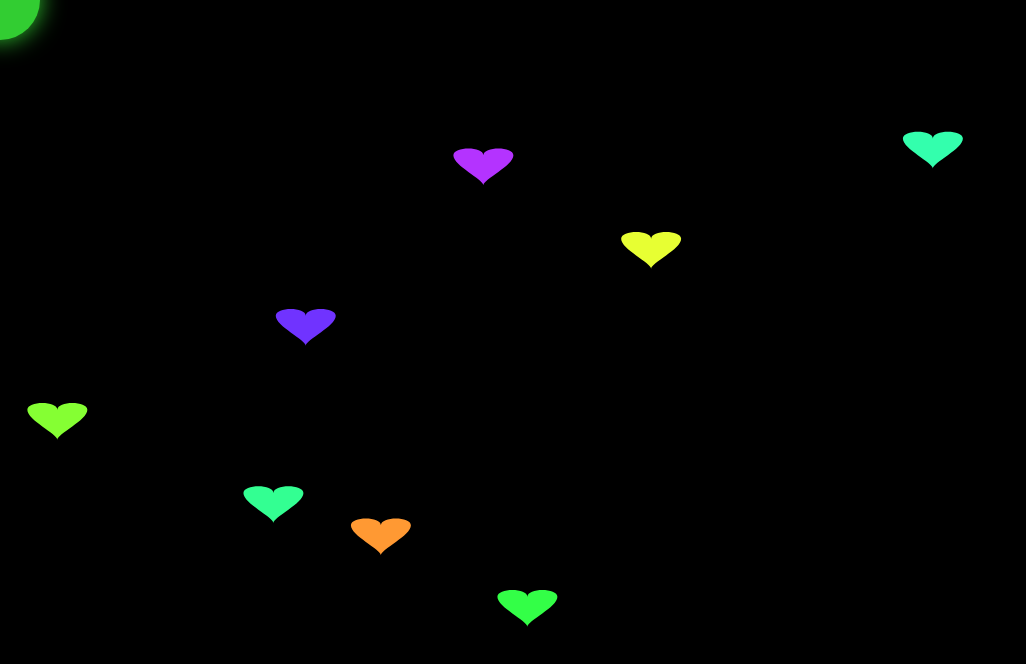
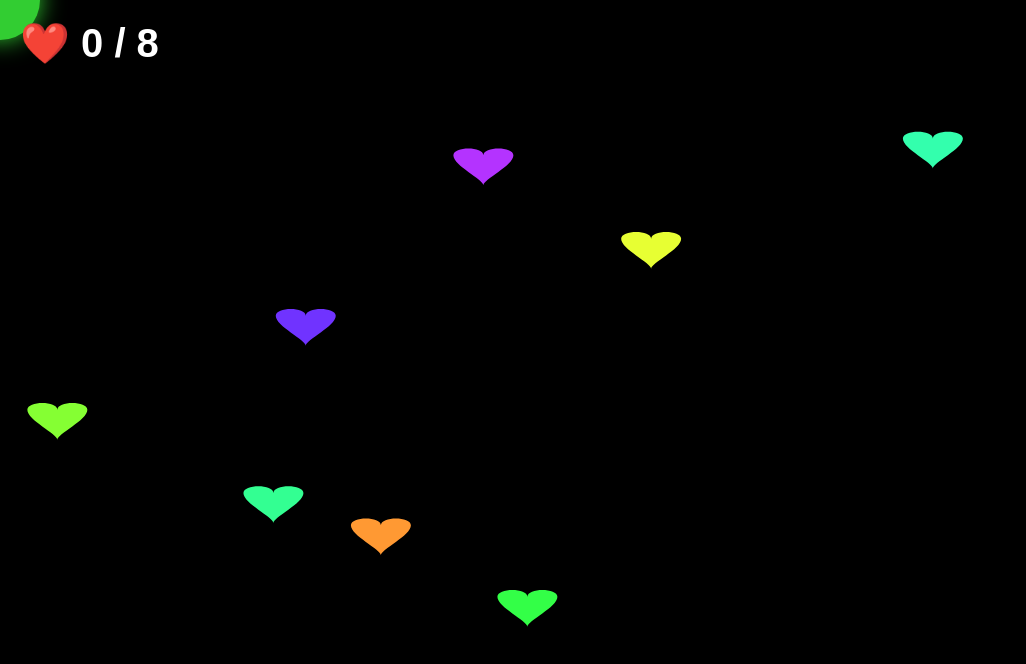
Before and after one commit to captainshar/heart-collector, a plain HTML site: page index.html in a window 1280 px wide. Both pictures are taken after a click on the element "Tap to Start". Shown: the whole page, without its empty margins (0-1026 px from the left). Drawn offline with Linux system fonts and the light colour scheme.

Commit message:
Add score

```diff
--- a/index.html
+++ b/index.html
@@ -4,7 +4,9 @@
     <meta charset="UTF-8">
     <meta name="viewport" content="width=device-width, initial-scale=1.0, maximum-scale=1.0, user-scalable=no">
     <title>Heart Collector</title>
+
     <link rel="apple-touch-icon" href="https://em-content.zobj.net/source/apple/354/red-heart_2764-fe0f.png">
+
     <style>
         body {
             margin: 0;
@@ -31,11 +33,10 @@
             flex-direction: column;
             align-items: center;
             justify-content: center;
-            pointer-events: none; /* Let touches pass through to game by default */
+            pointer-events: none;
             z-index: 10;
         }
 
-        /* Shows when game is won or waiting to start */
         .active-ui {
             pointer-events: auto;
             background-color: rgba(0,0,0,0.7);
@@ -66,13 +67,27 @@
             background-color: #eee;
         }
 
-        /* Helper to hide things */
         .hidden {
             display: none !important;
+        }
+
+        /* NEW: Score Board */
+        #score-board {
+            position: absolute;
+            top: 20px;
+            left: 20px;
+            color: white;
+            font-size: 2.5rem;
+            font-weight: bold;
+            z-index: 5;
+            pointer-events: none;
+            text-shadow: 2px 2px 0 #000;
         }
     </style>
 </head>
 <body>
+
+    <div id="score-board">❤️ 0 / 8</div>
 
     <div id="start-screen" class="overlay active-ui">
         <div class="message" style="color: white;">Ready?</div>
@@ -95,6 +110,7 @@
     const winScreen = document.getElementById('win-screen');
     const startBtn = document.getElementById('start-btn');
     const restartBtn = document.getElementById('restart-btn');
+    const scoreBoard = document.getElementById('score-board');
 
     // Audio Context
     let audioCtx = null;
@@ -105,10 +121,11 @@
     let targets = [];
     let particles = [];
     let gameRunning = false;
+    let score = 0;
 
     // Config
     const TARGET_COUNT = 8;
-    const TARGET_SIZE = 30; // Roughly the radius size for hit detection
+    const TARGET_SIZE = 30;
 
     // --- Audio System ---
     function initAudio() {
@@ -129,7 +146,7 @@
         gainNode.connect(audioCtx.destination);
         osc.type = 'sine';
         osc.frequency.setValueAtTime(1000, audioCtx.currentTime);
-        osc.frequency.exponentialRampToValueAtTime(1500, audioCtx.currentTime + 0.1); // Upward chirp
+        osc.frequency.exponentialRampToValueAtTime(1500, audioCtx.currentTime + 0.1);
         gainNode.gain.setValueAtTime(0.2, audioCtx.currentTime);
         gainNode.gain.exponentialRampToValueAtTime(0.001, audioCtx.currentTime + 0.3);
         osc.start();
@@ -138,7 +155,7 @@
 
     function playWinSound() {
         if (!audioCtx) return;
-        [440, 554, 659, 880].forEach((freq, i) => { // A Major chord
+        [440, 554, 659, 880].forEach((freq, i) => {
             setTimeout(() => {
                 const osc = audioCtx.createOscillator();
                 const gain = audioCtx.createGain();
@@ -158,11 +175,9 @@
     function drawHeart(ctx, x, y, size, color) {
         ctx.fillStyle = color;
         ctx.beginPath();
-        // Save context to translate to x,y so we draw centered
         ctx.save();
-        ctx.translate(x, y - size/4); // Shift slightly up so visual center matches math center
+        ctx.translate(x, y - size/4);
 
-        // Heart path logic
         const topCurveHeight = size * 0.3;
         ctx.moveTo(0, topCurveHeight);
         ctx.bezierCurveTo(0, 0, -size, 0, -size, topCurveHeight);
@@ -186,21 +201,22 @@
         }
     }
 
+    function updateScoreDisplay() {
+        scoreBoard.textContent = `❤️ ${score} / ${TARGET_COUNT}`;
+    }
+
     function initGame() {
         targets = [];
         particles = [];
+        score = 0; // Reset Score
+        updateScoreDisplay();
 
-        // Generate Rainbow Hearts
         for (let i = 0; i < TARGET_COUNT; i++) {
             const x = Math.random() * (width - 100) + 50;
             const y = Math.random() * (height - 100) + 50;
-
-            // Random Rainbow Color (HSL)
-            // Hue 0-360, Saturation 100%, Lightness 60%
             const hue = Math.floor(Math.random() * 360);
             const color = `hsl(${hue}, 100%, 60%)`;
 
-            // Keep away from center start
             if (Math.hypot(x - width/2, y - height/2) > 150) {
                 targets.push({ x: x, y: y, size: TARGET_SIZE, color: color, active: true });
             } else {
@@ -218,8 +234,6 @@
         playWinSound();
         winScreen.classList.remove('hidden');
         winScreen.classList.add('active-ui');
-
-        // Celebration particles
         createExplosion(width/2, height/2, '#FF0000');
         createExplosion(width/2 - 50, height/2, '#FFFF00');
         createExplosion(width/2 + 50, height/2, '#0000FF');
@@ -232,7 +246,6 @@
         player.y = y;
     }
 
-    // Start Button
     startBtn.addEventListener('click', () => {
         initAudio();
         startScreen.classList.add('hidden');
@@ -247,21 +260,18 @@
         initGame();
     });
 
-    // Restart Button
     restartBtn.addEventListener('click', initGame);
     restartBtn.addEventListener('touchstart', (e) => {
         e.preventDefault();
         initGame();
     });
 
-    // Movement
     window.addEventListener('mousemove', e => updatePlayerPos(e.clientX, e.clientY));
     window.addEventListener('touchmove', e => {
         e.preventDefault();
         updatePlayerPos(e.touches[0].clientX, e.touches[0].clientY);
     }, { passive: false });
 
-    // Catch-all touch start for gameplay
     window.addEventListener('touchstart', e => {
         if(gameRunning) {
              updatePlayerPos(e.touches[0].clientX, e.touches[0].clientY);
@@ -289,7 +299,6 @@
 
         let activeTargets = 0;
 
-        // Draw Player
         if(gameRunning) {
             ctx.beginPath();
             ctx.arc(player.x, player.y, player.radius, 0, Math.PI * 2);
@@ -300,28 +309,24 @@
             ctx.shadowBlur = 0;
         }
 
-        // Draw Targets (Hearts)
         targets.forEach(target => {
             if (target.active) {
                 activeTargets++;
-
-                // Draw Heart Shape
                 drawHeart(ctx, target.x, target.y, target.size, target.color);
 
-                // Collision Detection
-                // We use simple circle distance logic for the "hitbox" of the heart
                 if (gameRunning) {
                     const dist = Math.hypot(player.x - target.x, player.y - target.y);
                     if (dist < player.radius + target.size) {
                         target.active = false;
-                        createExplosion(target.x, target.y, target.color); // Particles match heart color
+                        score++; // Increment Score
+                        updateScoreDisplay(); // Update UI
+                        createExplosion(target.x, target.y, target.color);
                         playDing();
                     }
                 }
             }
         });
 
-        // Draw Particles
         particles.forEach((p, index) => {
             p.x += p.vx;
             p.y += p.vy;
@@ -338,7 +343,6 @@
             }
         });
 
-        // Win Check
         if (gameRunning && activeTargets === 0) {
             handleWin();
         }
```
